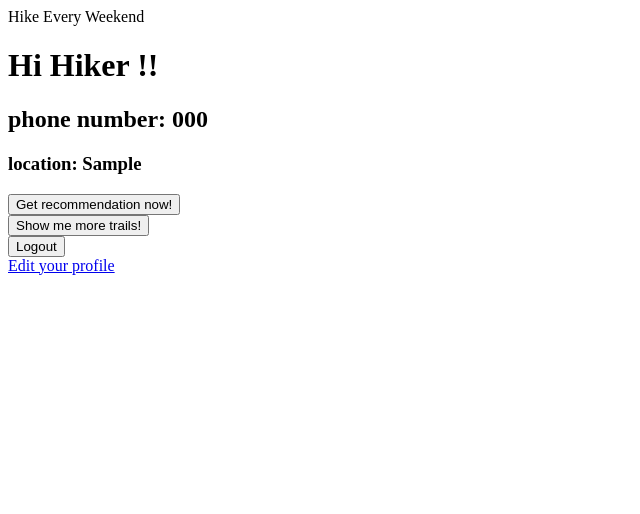
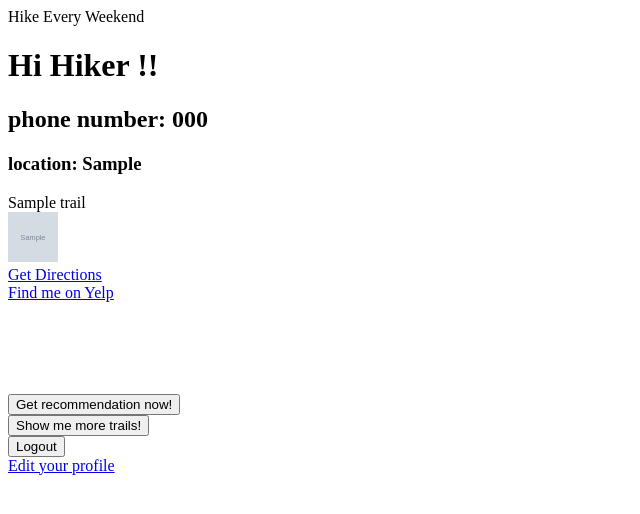
Before and after one commit to fatimasalmanmirza/project-hiking-trails, a Flask app: page /userprofile in a window 1280 px wide. Shown: the top 514 px of the page, without its empty margins (0-640 px from the left). Run offline with Flask 2, Linux system fonts and the light colour scheme; the visitor is signed in with stand-in values (Sample User, id 1); tables that the repository leaves empty hold one stand-in row (values such as "Sample post"); grey boxes marked "Sample" are stand-in pictures.

Commit message:
favorite list of trails are being displayed

```diff
--- a/templates/userprofile.html
+++ b/templates/userprofile.html
@@ -6,13 +6,29 @@
 
 	<h3>location: {{ user_location }}</h3>
 
+	{% for trail in user.trails %}
+<div style="width:250px; height:200px">
+	<div class="fav-trails">
+		{{trail.trail_name}}
+		<br>
+
+		<img src={{trail.trail_image}} alt="Trail image" style="width:50px; height:50px" class="thumbnail">
+		<br>
+		<a href={{trail.trail_google_direction}}>Get Directions</a>
+		<br>
+		<a href={{trail.trail_yelp_link}}>Find me on Yelp</a>
+
+	</div>
+</div>
+	{% endfor %}
+
 	<form action="/send_msg_now">
-		<button name ="redirect" value="submit"> Get recommendation now!
+		<button id="show-trails" name ="redirect" value="submit"> Get recommendation now!
 		</button>
 	</form>
 
 	<form action="/show_all_trails">
-		<button name ="redirect" value="submit">Show me more trails!</button>
+		<button name ="redirect">Show me more trails!</button>
 	</form>
 
 
@@ -21,4 +37,6 @@
 	</form>
 	<a href = "/preference">Edit your profile</a>
 
- {% endblock %}
+
+
+ {% endblock %}	}
```
